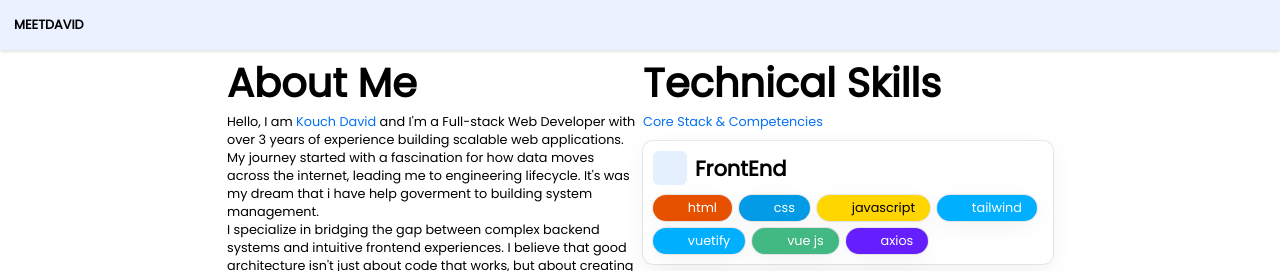
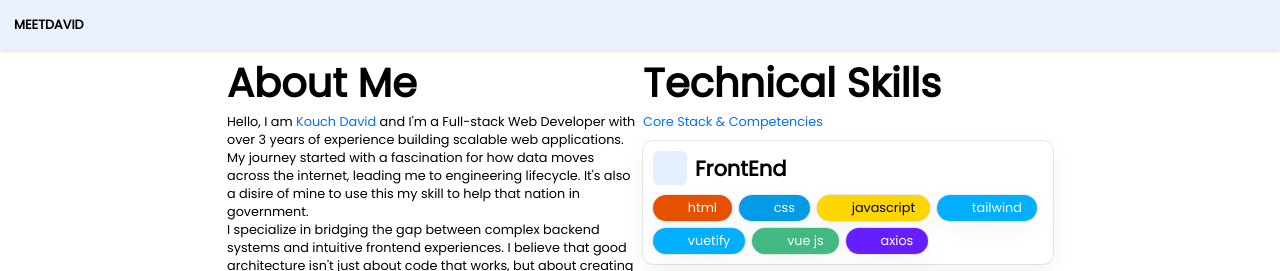
Before and after one commit to vidzin3/self, a Vue app: page /home in a window 1280 px wide. Shown: the top 271 px of the page. Built offline with nearby package versions, Linux system fonts and the light colour scheme; some icons are missing.

Commit message:
update content

```diff
--- a/src/pages/index.vue
+++ b/src/pages/index.vue
@@ -298,7 +298,7 @@ const clickToLink = (link) => {
           Full-stack Web Developer with over 3 years of experience building
           scalable web applications. My journey started with a fascination for
           how data moves across the internet, leading me to engineering
-          lifecycle. It's was my dream that i have help goverment to building system management.
+          lifecycle. It's also a disire of mine to use this my skill to help that nation in government.
         </div>
         <div>
           I specialize in bridging the gap between complex backend systems and
```
